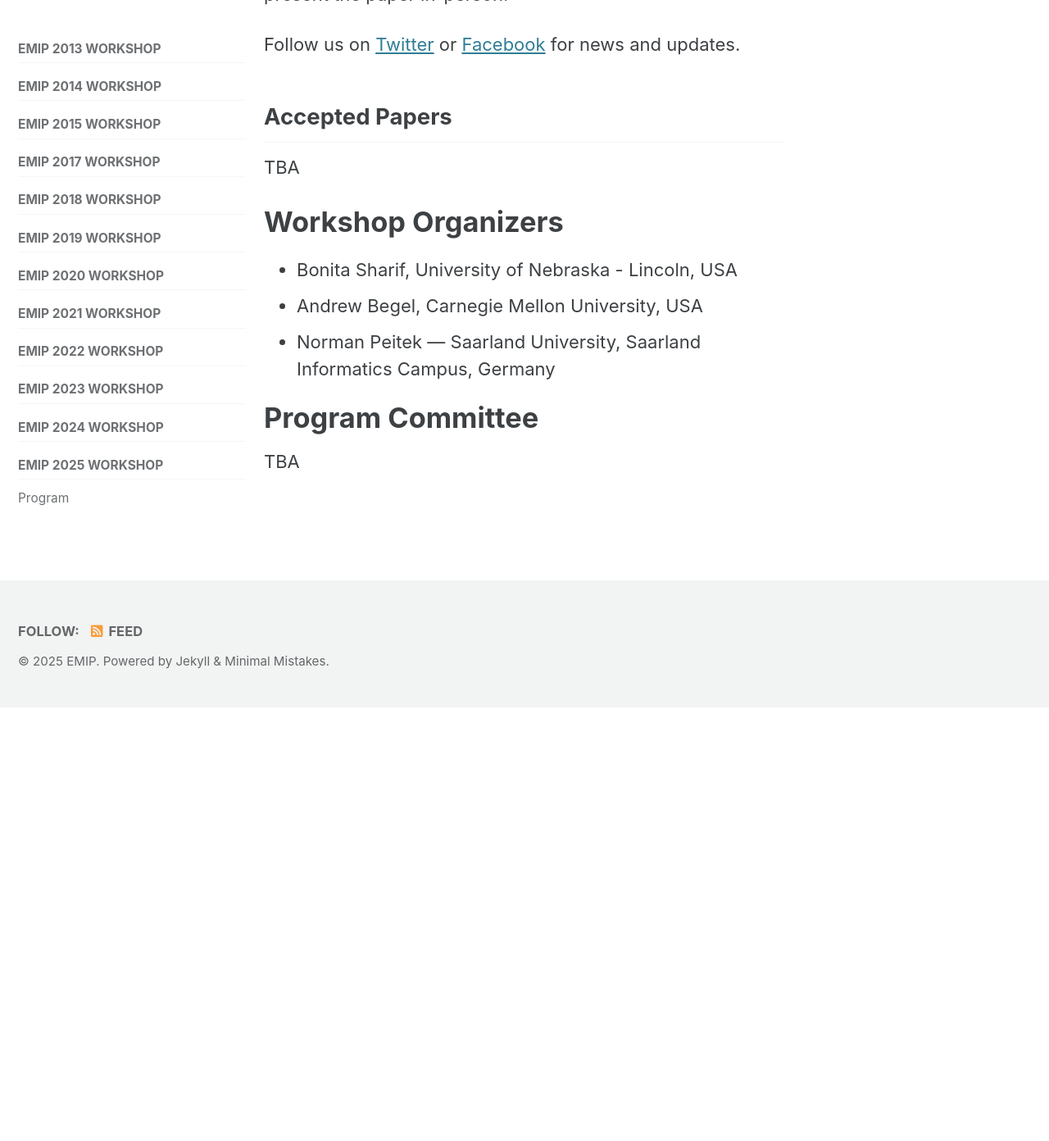
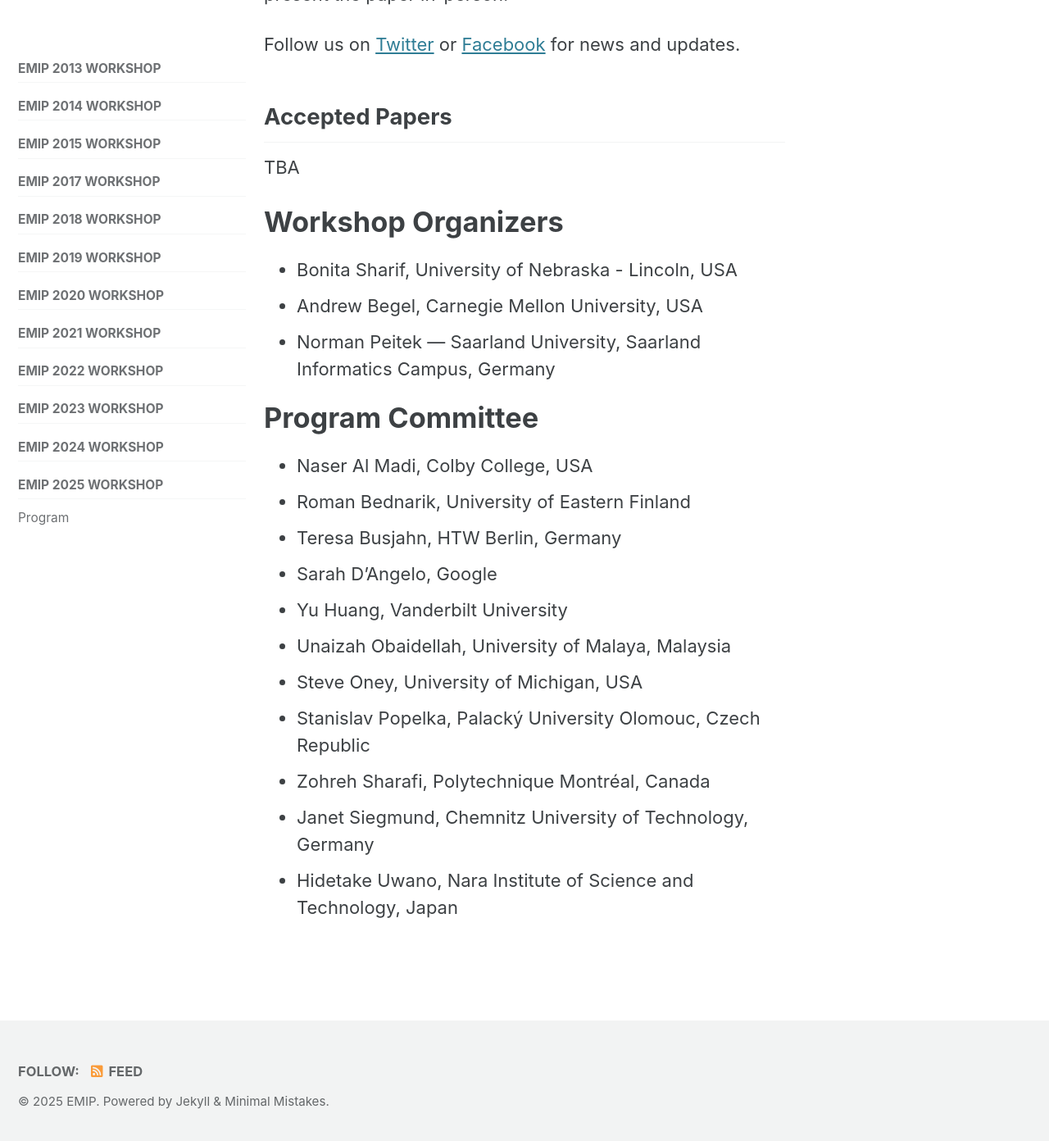
Before and after one commit to EMIPws/emipws.github.io, a Jekyll site: the page built from pages/workshop/emip-2025.md, in a window 1280 px wide and 1400 px high, scrolled down 4535 px. Shown: the top 1392 px of the window at 82% size. Built offline with Jekyll 4.4.1, drawn with Linux system fonts in a browser that asks for light colours; cached includes are drawn as plain includes; before the commit the page ends 5398 px from its top, so only the background shows below that.

Commit message:
Update emip-2025.md
start to add PC members

```diff
--- a/pages/workshop/emip-2025.md
+++ b/pages/workshop/emip-2025.md
@@ -97,4 +97,14 @@ TBA
 
 # Program Committee
 
-TBA
+- Naser Al Madi, Colby College, USA
+- Roman Bednarik, University of Eastern Finland
+- Teresa Busjahn, HTW Berlin, Germany
+- Sarah D'Angelo, Google
+- Yu Huang, Vanderbilt University
+- Unaizah Obaidellah, University of Malaya, Malaysia
+- Steve Oney, University of Michigan, USA
+- Stanislav Popelka, Palacký University Olomouc, Czech Republic
+- Zohreh Sharafi, Polytechnique Montréal, Canada
+- Janet Siegmund, Chemnitz University of Technology, Germany
+- Hidetake Uwano, Nara Institute of Science and Technology, Japan
```
